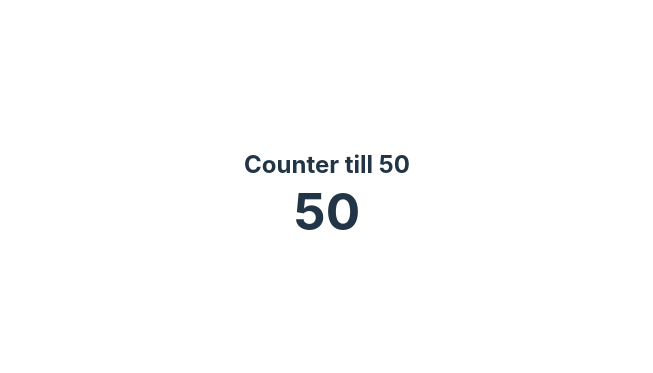
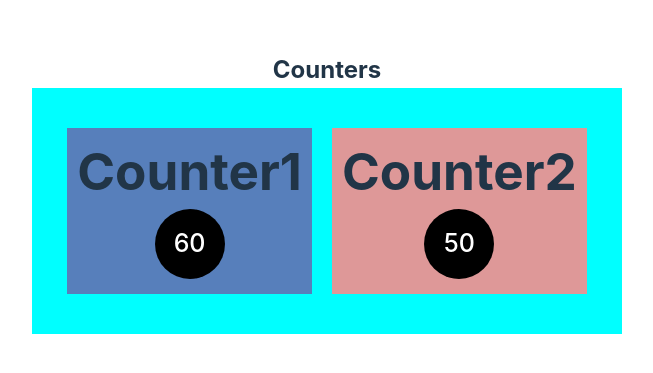
Before and after one commit to uphadeshrikant712/Daily-Coding-Challanges, a React (Vite) app in the folder 2.Tasks/: page / in a window 1280 px wide. Shown: the part 207-580 px from the top of the page, without its empty margins (313-966 px from the left). Built offline with nearby package versions, Linux system fonts and the light colour scheme.

Commit message:
Two Counters Using CountUp UseState, UseEffect

```diff
--- a/2.Tasks/src/App.jsx
+++ b/2.Tasks/src/App.jsx
@@ -24,6 +24,7 @@ import Themes from './components/19.Theme Changer Icons/Themes';
 import TextChange from './components/20.Alternate Text Change/TextChange';
 import BgChange from './components/21.Button BgChange UseState Advanced/BgChange';
 import CountUp from './components/22.CountUp Normal/CountUp';
+import CountUp2 from './components/22.Two CountUps/CountUp2';
 
 const App = () => {
   return (
@@ -71,7 +72,10 @@ const App = () => {
 
       {/* <BgChange /> */}
 
-      <CountUp/>
+      {/* <CountUp /> */}
+
+      <CountUp2 />
+
     </div>
   )
 }
--- /dev/null
+++ b/2.Tasks/src/components/22.Two CountUps/CountUp2.jsx
@@ -0,0 +1,39 @@
+import React, { useEffect, useState } from 'react';
+import './countup.css';
+
+const CountUp2 = () => {
+  const [count, setCount] = useState(0);
+  useEffect(() =>
+  {
+    const intervalId = setInterval(() => {
+      setCount((prevCount) => {
+        if (prevCount < 60) {
+
+          return prevCount + 5;
+        }
+        else {
+          return prevCount;
+        }
+      })
+    }, 100);
+
+    return () => clearInterval(intervalId);
+  }, [])
+  return (
+    <>
+    <h2>Counters</h2>
+    <div className='inner'>
+      <div className="first">
+        <h1>Counter1</h1>
+        <p>{count <= 60 ? count : 60 }</p>
+      </div>
+      <div className="second">
+        <h1>Counter2</h1>
+        <p>{count <= 50 ? count : 50}</p>
+      </div>
+      </div>
+      </>
+  )
+}
+
+export default CountUp2
--- /dev/null
+++ b/2.Tasks/src/components/22.Two CountUps/countup.css
@@ -0,0 +1,42 @@
+.inner
+{
+  display: flex;
+  background-color: cyan;
+  padding: 40px 35px;
+  gap: 20px;
+}
+.first
+{
+  padding: 5px;
+  background-color: rgb(87, 127, 187);
+  display: flex;
+  align-items: center;
+  justify-content: center;
+  flex-direction: column;
+  gap: 10px;
+  padding: 15px 10px;
+}
+.second
+{
+  padding: 5px;
+  background-color: rgb(222, 152, 152);
+  display: flex;
+  align-items: center;
+  justify-content: center;
+  flex-direction: column;
+  gap: 10px;
+  padding: 15px 10px;
+}
+p
+{
+  width: 60px;
+  height: 60px;
+  background-color: black;
+  border-radius: 50px;
+  display: grid;
+  place-content: center;
+  padding: 5px;
+  color: white;
+  font-size: 25px;
+  font-weight: 500;
+}
```
